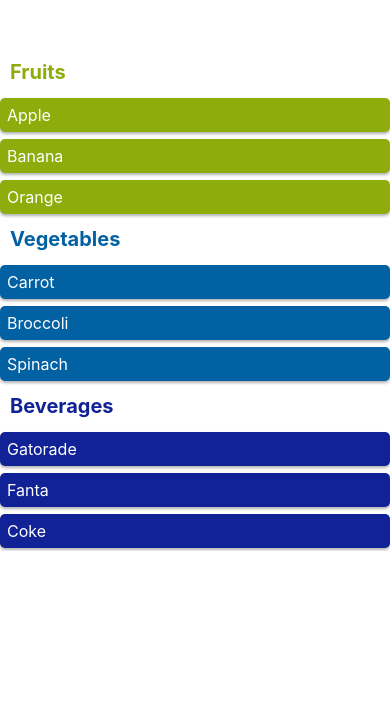
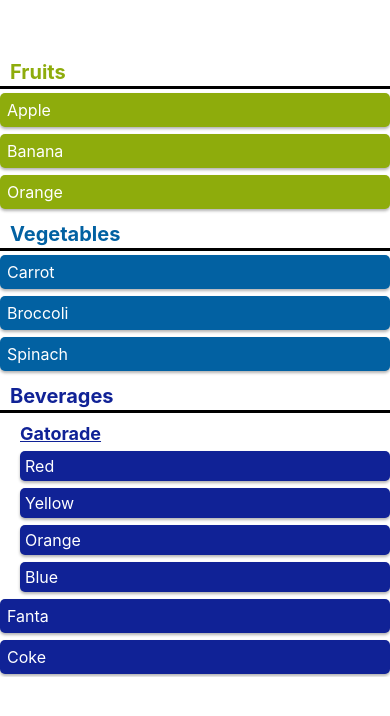
Before and after one commit to aray-2003/Food-Vendor-App, a React Native app: screen / in a window 390 px wide. Shown: the top 716 px of the page. Built offline with nearby package versions, Linux system fonts and the light colour scheme.

Commit message:
added subcategories

```diff
--- a/App.js
+++ b/App.js
@@ -1,10 +1,18 @@
 import FoodList from './FoodList'
 import { StyleSheet, Text, SafeAreaView } from 'react-native'
+
+// const foodItems = [
+//   { category: 'Fruits', items: ['Apple', 'Banana', 'Orange']},
+//   { category: 'Vegetables', items: ['Carrot', 'Broccoli', 'Spinach']},
+//   { category: 'Beverages', items: ['Gatorade', 'Fanta', 'Coke']},
+
+//   // Add more categories and items
+// ]
 
 const foodItems = [
   { category: 'Fruits', items: ['Apple', 'Banana', 'Orange']},
   { category: 'Vegetables', items: ['Carrot', 'Broccoli', 'Spinach']},
-  { category: 'Beverages', items: ['Gatorade', 'Fanta', 'Coke']},
+  { category: 'Beverages', items: [{'Gatorade': ['Red', 'Yellow', 'Orange', 'Blue']}, 'Fanta', 'Coke']},
   // Add more categories and items
 ]
 
--- a/FoodList.js
+++ b/FoodList.js
@@ -23,8 +23,8 @@
   )
 }
 // const foodItems = [
-//     { category: "Fruits", items: ["Apple", "Banana", "Orange"], color: #FFECA1 },
-//     { category: "Vegetables", items: ["Carrot", "Broccoli", "Spinach"], color: #7DDA58 },
+//     { category: "Fruits", items: ["Apple", "Banana", "Orange"]},
+//     { category: "Vegetables", items: ["Carrot", "Broccoli", "Spinach"]},
 //     // Add more categories and items
 // ];
 
@@ -52,7 +52,33 @@
           {item.category}
         </Text>
 
-        {item.items.map((food) => (
+        {item.items.map((food) => {
+          if (typeof food === 'object') {
+            const [brand, subcategories] = Object.entries(food)[0]
+
+            return (
+              <View>
+                <Text style={[styles.brand, { color: item.color }]}>{brand}</Text>
+                {subcategories.map((subcategory) => (
+                  <TouchableOpacity
+                    style={[styles.subItemContainer, { backgroundColor: item.color }]}
+                    key={`${brand} ${subcategory}`}
+                    onPress={() => {
+                      setColor(item.color)
+                      setSelectedItem(`${brand} ${subcategory}`)
+                      setModalVisible(true)
+                      setTimeout(() => {
+                        inputRef.current.focus()
+                      }, 250)
+                    }}
+                  >
+                    <Text style={styles.item}>{subcategory}</Text>
+                  </TouchableOpacity>
+                ))}
+              </View>
+            )
+          } else {
+            return (
               <TouchableOpacity
                 style={[styles.itemContainer, { backgroundColor: item.color }]}
                 key={food}
@@ -60,7 +86,6 @@
                   setColor(item.color)
                   setSelectedItem(food)
                   setModalVisible(true)
-              //delay
                   setTimeout(() => {
                     inputRef.current.focus()
                   }, 250)
@@ -68,7 +93,9 @@
               >
                 <Text style={styles.item}>{food}</Text>
               </TouchableOpacity>
-        ))}
+            )
+          }
+        })}
       </View>
     )
 
@@ -174,7 +201,9 @@
   category: {
     fontSize: 20,
     padding: 10,
-    fontWeight: 'bold'
+    fontWeight: 'bold',
+    paddingBottom: 2,
+    borderBottomWidth: 3,
   },
 
   itemContainer: {
@@ -263,7 +292,30 @@
   buttonContainer: {
     flexDirection: 'row',
     justifyContent: 'space-around'
-  }
+  },
+  brand: {
+    fontSize: 18,
+    padding: 10,
+    paddingBottom: 3,
+    fontWeight: 'bold',
+    marginLeft: 10,
+    textDecorationLine: 'underline',
+
+  },
+  subItemContainer: {
+    borderRadius: 5,
+    padding: 5,
+    marginVertical: 3.5,
+    transparency: 0.5,
+    marginLeft: 20,
+    // shadow for ios
+    shadowColor: '#000000',
+    shadowOffset: { width: 0, height: 2 },
+    shadowOpacity: 0.3,
+    shadowRadius: 3,
+    //shadow for android
+    elevation: 3
+  },
 })
 
 export default FoodList
```
Lines whose indentation alone changed are shown as unchanged.
